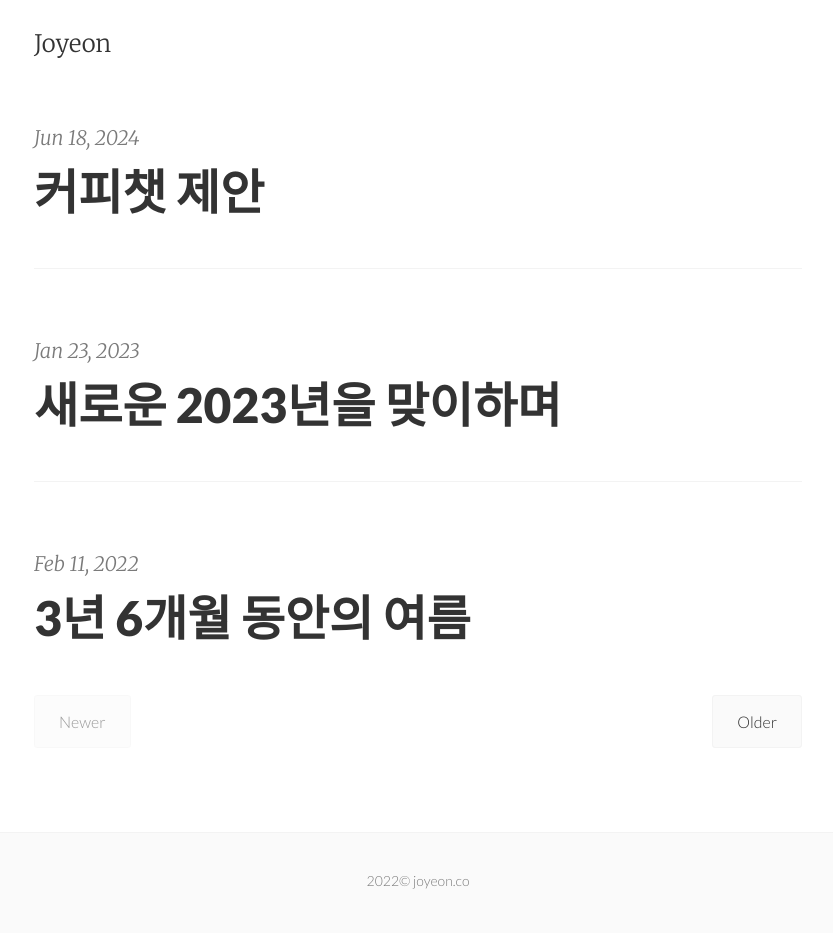
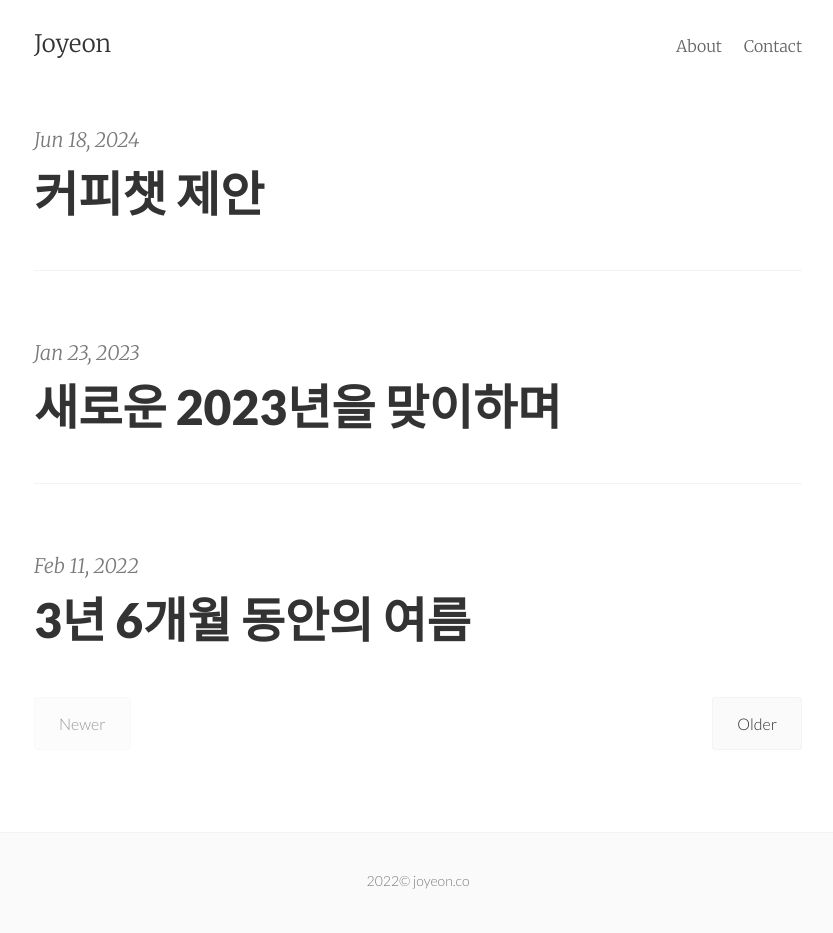
Before and after one commit to joyeon/joyeon.github.io, a Jekyll site: the page built from index.html, in a window 1280 px wide. Shown: the whole page, without its empty margins (222-1055 px from the left). Built offline with Jekyll 4.4.1, drawn with Linux system fonts in a browser that asks for light colours; the list of posts is cut into pages by our own code.

Commit message:
Update default.html

```diff
--- a/_layouts/default.html
+++ b/_layouts/default.html
@@ -26,6 +26,9 @@
       <div class="mt2 wrap">
         <div class="measure">
           <a href="{{ site.url }}" class="left">{{ site.title }}</a>
+          <nav class="site-nav right">
+            {% include navigation.html %}
+          </nav>
           <div class="clearfix"></div>
         </div>
       </div>
```
